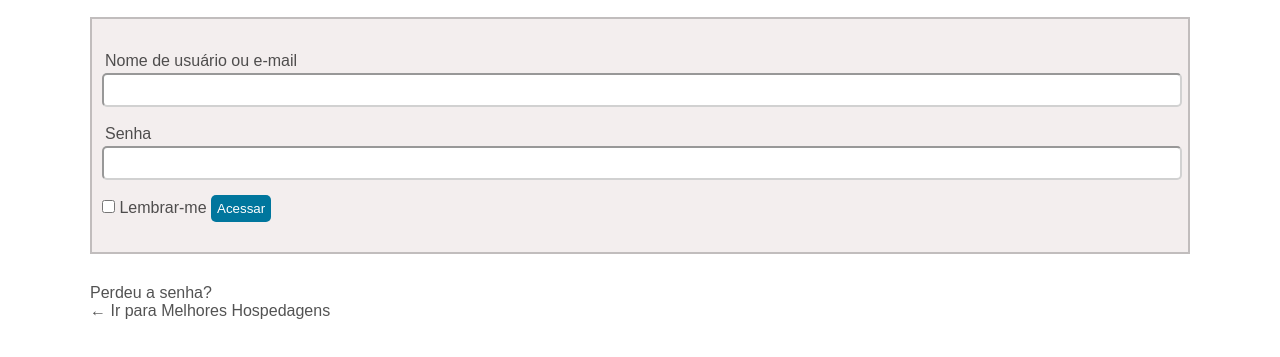
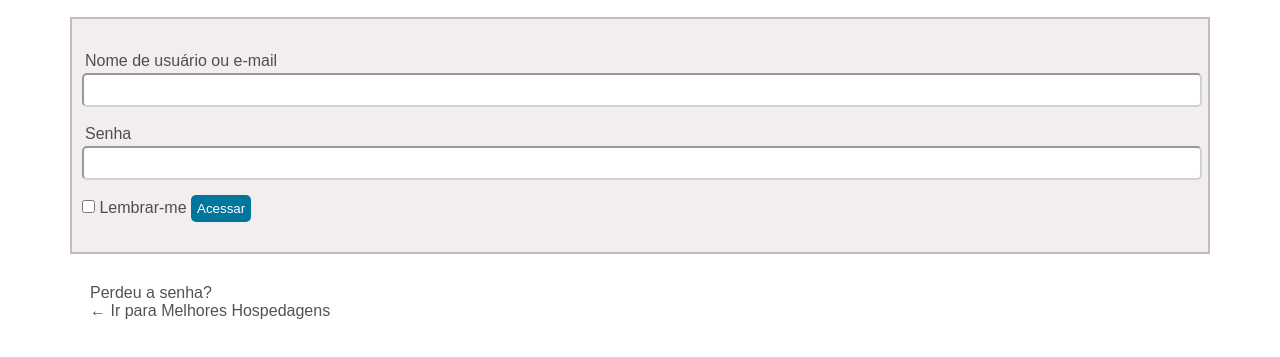
Before and after one commit to ikrobr/word, a plain HTML site: page index.html in a window 1280 px wide. Shown: the part 265-622 px from the top of the page. Drawn offline with Linux system fonts and the light colour scheme.

Commit message:
margin da section/borda

```diff
--- a/estilos/style.css
+++ b/estilos/style.css
@@ -20,8 +20,8 @@ section {
     border: 2px solid rgba(0, 0, 0, 0.208);
     background-color: rgb(243, 238, 238);
     color: rgba(0, 0, 0, 0.679);
-    margin-left: 90px;
-    margin-right: 90px;
+    margin-left: 70px;
+    margin-right: 70px;
     padding: 10px;
     padding-top: 30px;
     padding-bottom: 30px;
```
